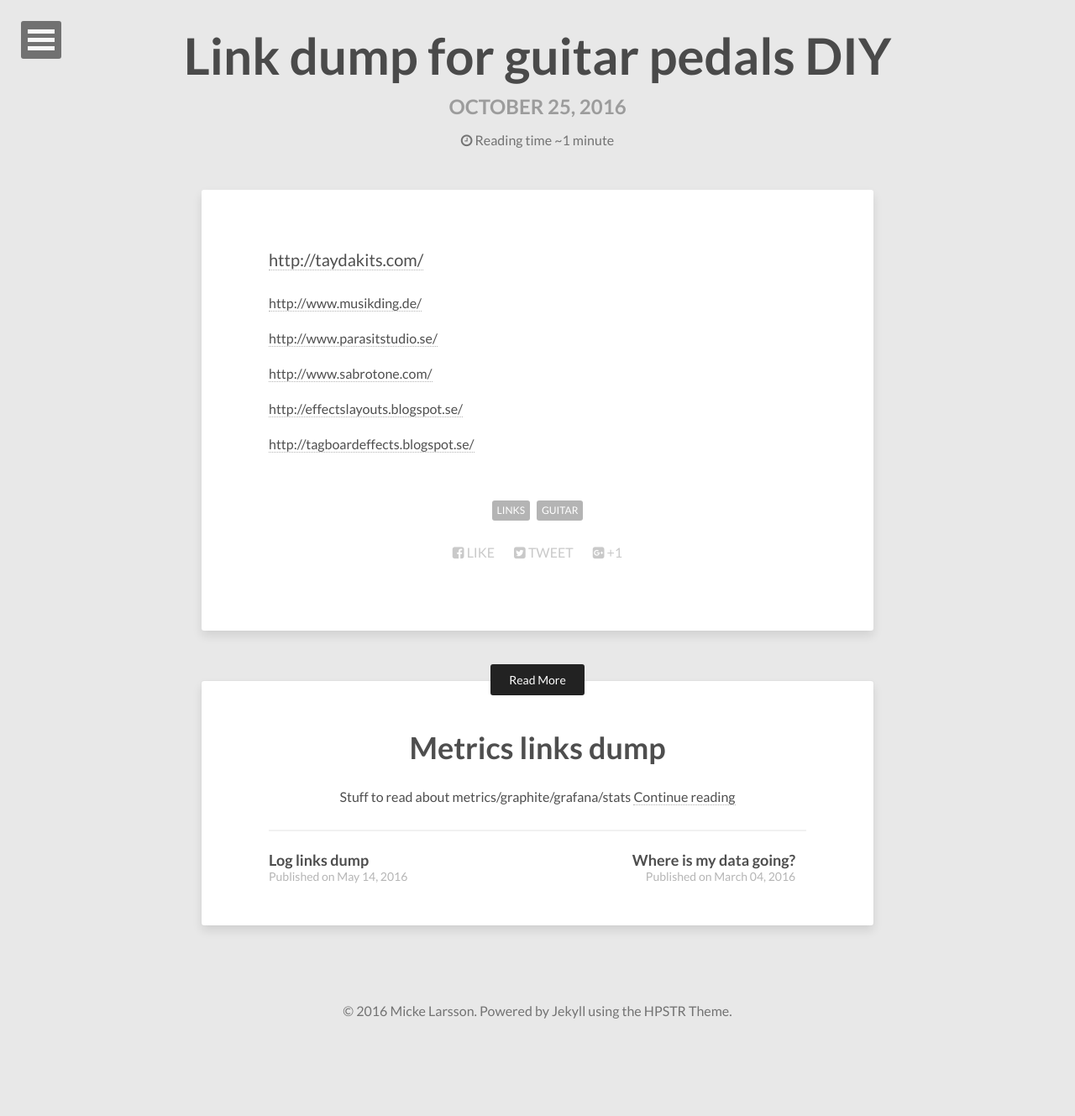
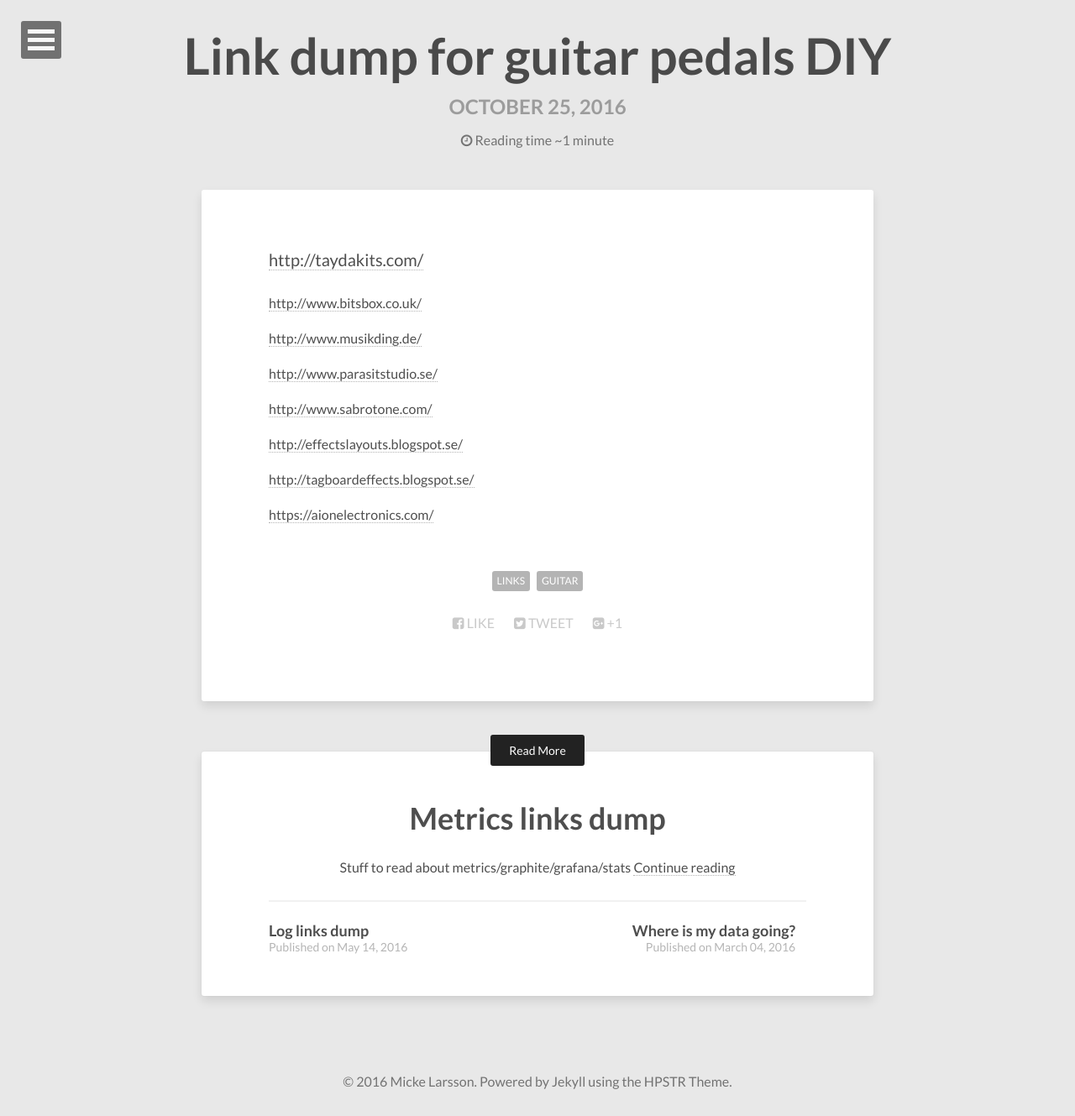
Before and after one commit to Miklar/Miklar.github.io, a Jekyll site: the page built from _posts/2016-10-25-guitar_pedals.md, in a window 1280 px wide. Shown: the whole page at 84% size. Built offline with Jekyll 4.4.1, drawn with Linux system fonts in a browser that asks for light colours; nearby versions of some CDN libraries; before the commit the page ends 1245 px from its top, so only the background shows below that; part of the change alters nothing that is shown.

Commit message:
Update 2016-10-25-guitar_pedals.md

```diff
--- a/_posts/2016-10-25-guitar_pedals.md
+++ b/_posts/2016-10-25-guitar_pedals.md
@@ -6,6 +6,8 @@ tags: [links, guitar]
 ---
 
 [http://taydakits.com/](http://taydakits.com)
+
+[http://www.bitsbox.co.uk/](http://www.bitsbox.co.uk/)
 
 [http://www.musikding.de/](http://www.musikding.de/)
 
@@ -16,3 +18,5 @@ tags: [links, guitar]
 [http://effectslayouts.blogspot.se/](http://effectslayouts.blogspot.se)
 
 [http://tagboardeffects.blogspot.se/](http://tagboardeffects.blogspot.se)
+
+[https://aionelectronics.com/](https://aionelectronics.com/)
```
